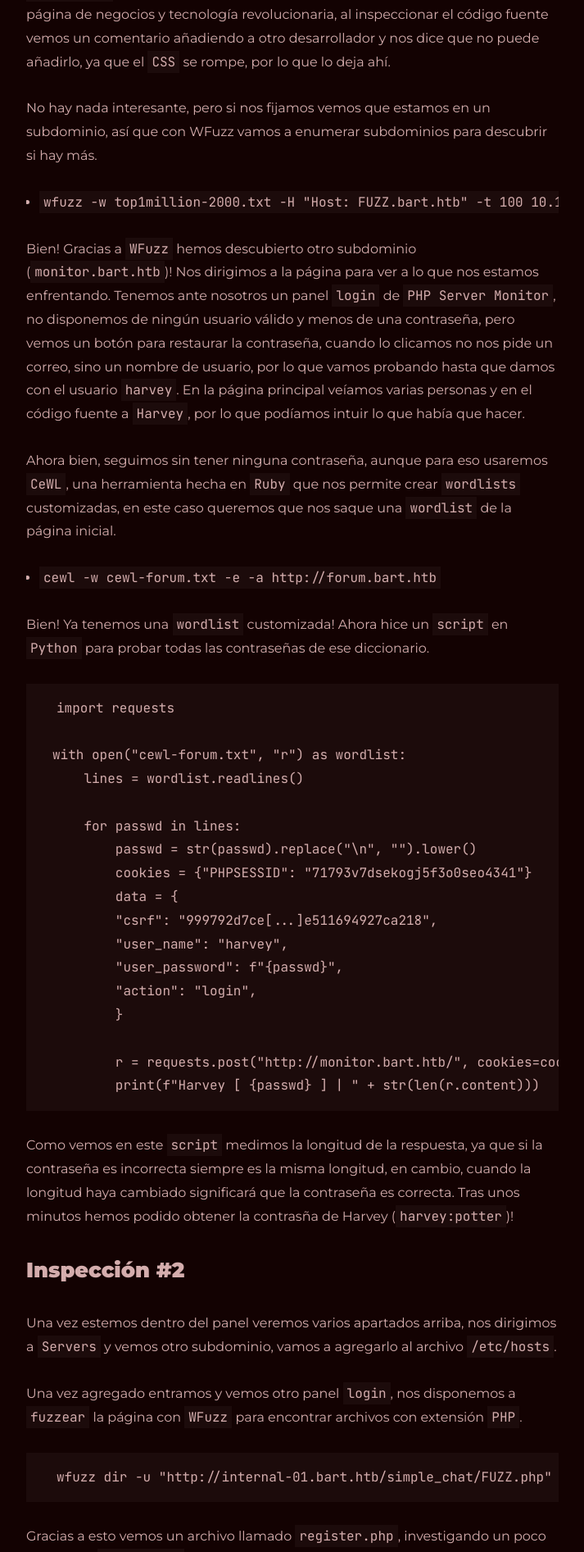
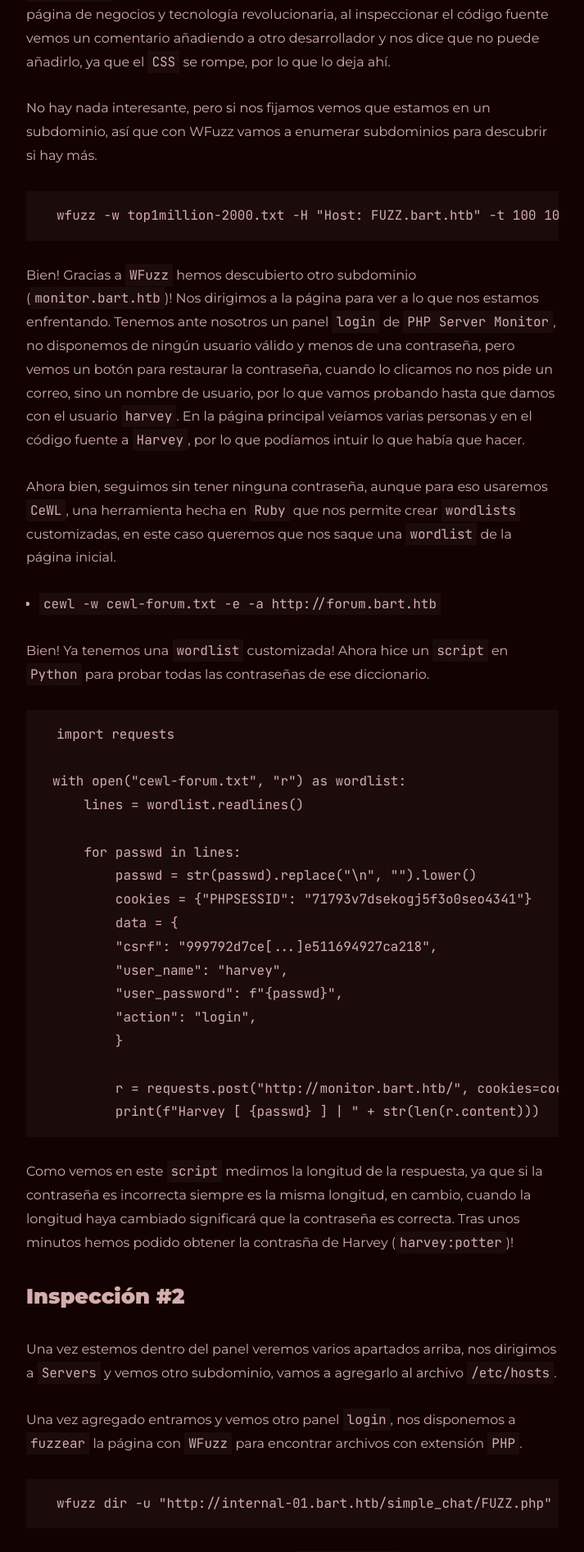
Before and after one commit to BlackCage/BlackCage.github.io, a Jekyll site: the page built from all_collections/_posts/2022-11-16-bart-htb.md, in a window 1280 px wide. Shown: the part 1059-2952 px from the top of the page at 82% size, without its empty margins (283-996 px from the left). Built offline with Jekyll 4.4.1, drawn with Linux system fonts in a browser that asks for light colours.

````diff
--- a/all_collections/_posts/2022-11-16-bart-htb.md
+++ b/all_collections/_posts/2022-11-16-bart-htb.md
@@ -23,7 +23,9 @@ Una vez haymos agregado `bart.htb` y `forum.bart.htb` al archivo `/etc/hosts` po
 No hay nada interesante, pero si nos fijamos vemos que estamos en un subdominio, así
 que con WFuzz vamos a enumerar subdominios para descubrir si hay más.
 
-- `wfuzz -w top1million-2000.txt -H "Host: FUZZ.bart.htb" -t 100 10.10.10.81`
+```
+wfuzz -w top1million-2000.txt -H "Host: FUZZ.bart.htb" -t 100 10.10.10.81
+```
 
 Bien! Gracias a `WFuzz` hemos descubierto otro subdominio (`monitor.bart.htb`)! Nos dirigimos a la página para ver a lo que nos estamos enfrentando. Tenemos ante nosotros un panel `login` de `PHP Server Monitor`, no disponemos de ningún usuario válido y menos de una contraseña, pero vemos un botón para restaurar la contraseña, cuando lo clicamos no nos pide un correo, sino un nombre de usuario, por lo que vamos probando hasta que damos con el usuario `harvey`. En la página principal veíamos varias personas y en el código fuente a `Harvey`, por lo que podíamos intuir lo que había que hacer.
 
````
